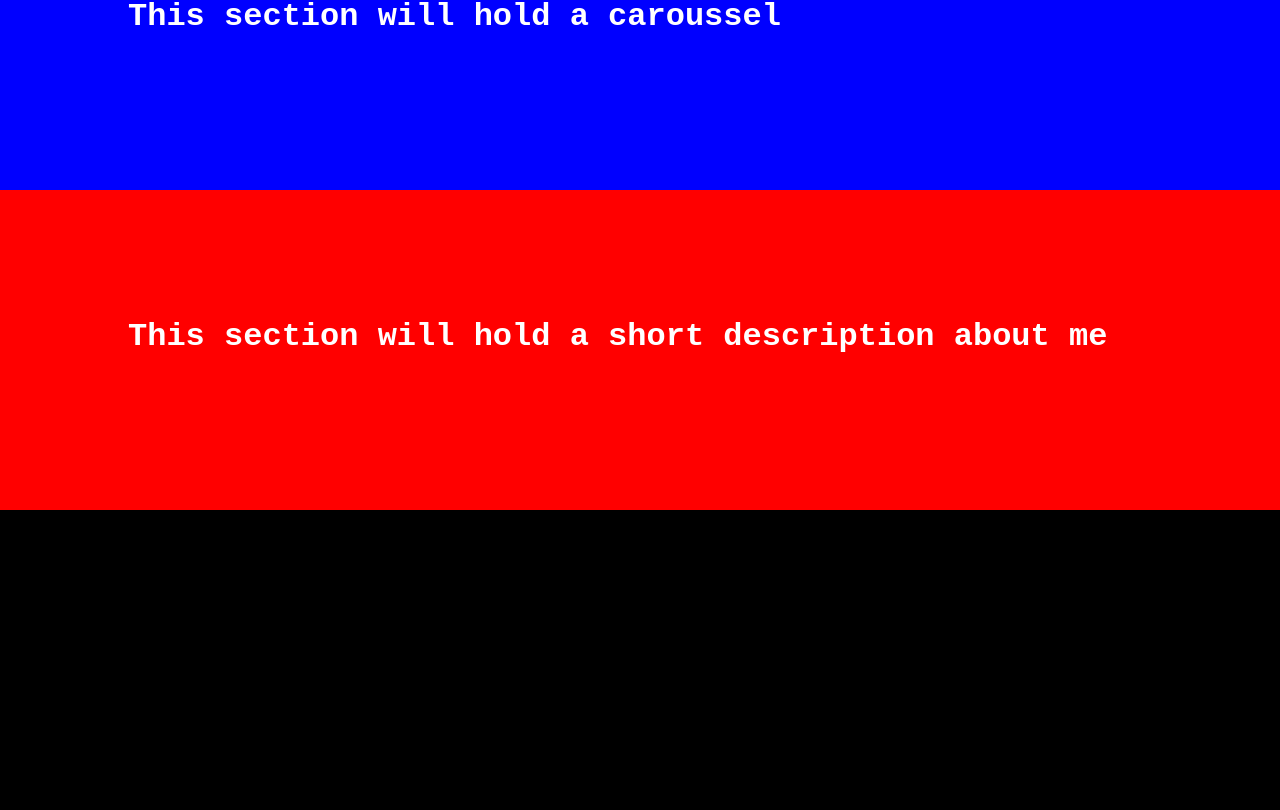
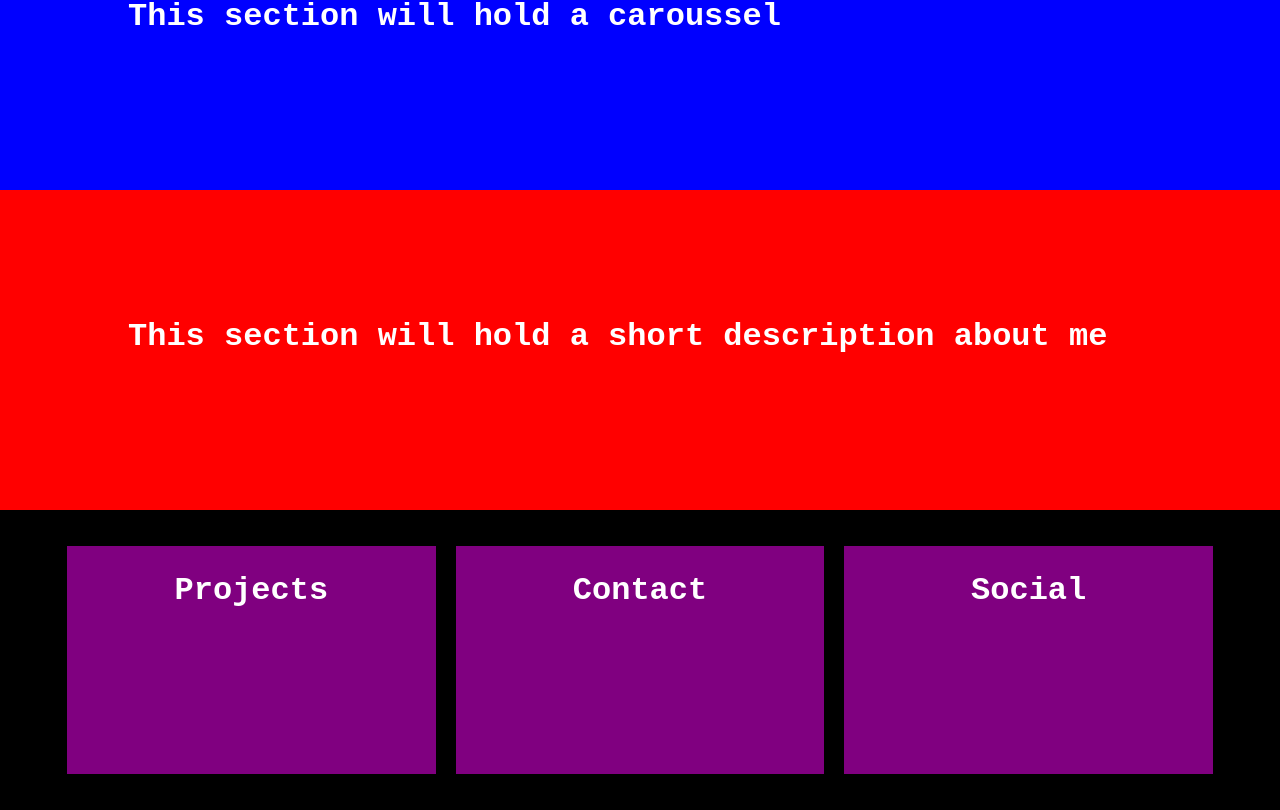
Before and after one commit to cedricwtk/portfolio-website, a React (Create React App) app: page / in a window 1280 px wide. Shown: the part 930-1740 px from the top of the page. Built offline with nearby package versions, Linux system fonts and the light colour scheme.

Commit message:
creation nouvelle page, puis debut des sections de footer

```diff
--- a/src/App.js
+++ b/src/App.js
@@ -3,6 +3,7 @@ import Navbar from './components/Navbar';
 import {BrowserRouter as Router, Routes, Route } from "react-router-dom";
 import Home from './assets/pages/Home';
 import Footer from './components/Footer';
+import Portfolio from './assets/pages/Portfolio';
 
 function App() {
   return (
@@ -10,11 +11,10 @@ function App() {
       <Navbar/>
       <Routes>
       <Route path="/" element={<Home/>}/>
-      <Route path="/portfolio"/>
+      <Route path="/portfolio" element={<Portfolio/>}/>
       <Route path="/contact" />
       <Route path="/about" />
       </Routes>
-      <Footer/>
     </Router>
   );
 }
--- a/src/assets/pages/Home.js
+++ b/src/assets/pages/Home.js
@@ -1,4 +1,5 @@
 import React from "react";
+import Footer from "../../components/Footer";
 import Navbar from "../../components/Navbar";
 import { HeroContainer, HeroSlogan, HeroTextContainer, HeroVideoBackground, BodyContainer, TextDescriptionContainer, TextSizeLarge, CarrousselContainer } from "../../styles/Home.style";
 import Video from '../video/hero.mp4';
@@ -21,6 +22,7 @@ const Home = () => {
       </TextDescriptionContainer>
 
       </BodyContainer>
+      <Footer/>
       </>
     )
   };
--- /dev/null
+++ b/src/assets/pages/Portfolio.js
@@ -0,0 +1,18 @@
+import React from "react";
+import Footer from "../../components/Footer";
+import Navbar from "../../components/Navbar";
+import { BodyContainer } from "../../styles/Home.style";
+import { PortfolioContainer } from "../../styles/Portfolio.style";
+import Video from '../video/hero.mp4';
+const Portfolio = () => {
+    return(
+      <>
+      <Navbar/>
+      <PortfolioContainer>
+      </PortfolioContainer>
+    <Footer/>
+      </>
+    )
+  };
+
+  export default Portfolio;
--- a/src/components/Footer.js
+++ b/src/components/Footer.js
@@ -1,9 +1,18 @@
 import React, { useState } from "react";
-import {FooterContainer, FooterSubContainer} from "../styles/Footer.style";
+import {FooterColumn, FooterContainer, FooterSubContainer, TextSizeLarge} from "../styles/Footer.style";
 function Footer(){
     return(
         <FooterContainer>
         <FooterSubContainer>
+            <FooterColumn>
+                <TextSizeLarge>Projects</TextSizeLarge>
+            </FooterColumn>
+            <FooterColumn>
+            <TextSizeLarge>Contact</TextSizeLarge>
+            </FooterColumn>
+            <FooterColumn>
+            <TextSizeLarge>Social</TextSizeLarge>
+            </FooterColumn>
         </FooterSubContainer>
         </FooterContainer>
     );
--- a/src/styles/Footer.style.js
+++ b/src/styles/Footer.style.js
@@ -14,6 +14,21 @@ export const FooterContainer = styled.div`
 `;
 
 export const FooterSubContainer = styled.div`
-    width: 80%;
-    background-color: red;
+    margin: 2%;
+    height: 100%;
+    display: flex;
+    justify-content: center;
 `;
+
+export const FooterColumn = styled.div`
+    width: 30%;
+    margin: 10px;
+    background-color: purple;
+`;
+
+export const TextSizeLarge = styled.h2`
+    color: white;
+    font-size: 2em;
+    font-family: 'Courier New', Courier, monospace;
+    text-align: center;
+`;
--- /dev/null
+++ b/src/styles/Portfolio.style.js
@@ -0,0 +1,7 @@
+import styled from 'styled-components';
+
+export const PortfolioContainer = styled.div`
+    height: 100vh;
+    width: 100%;
+    background-color: green;
+`;
```
